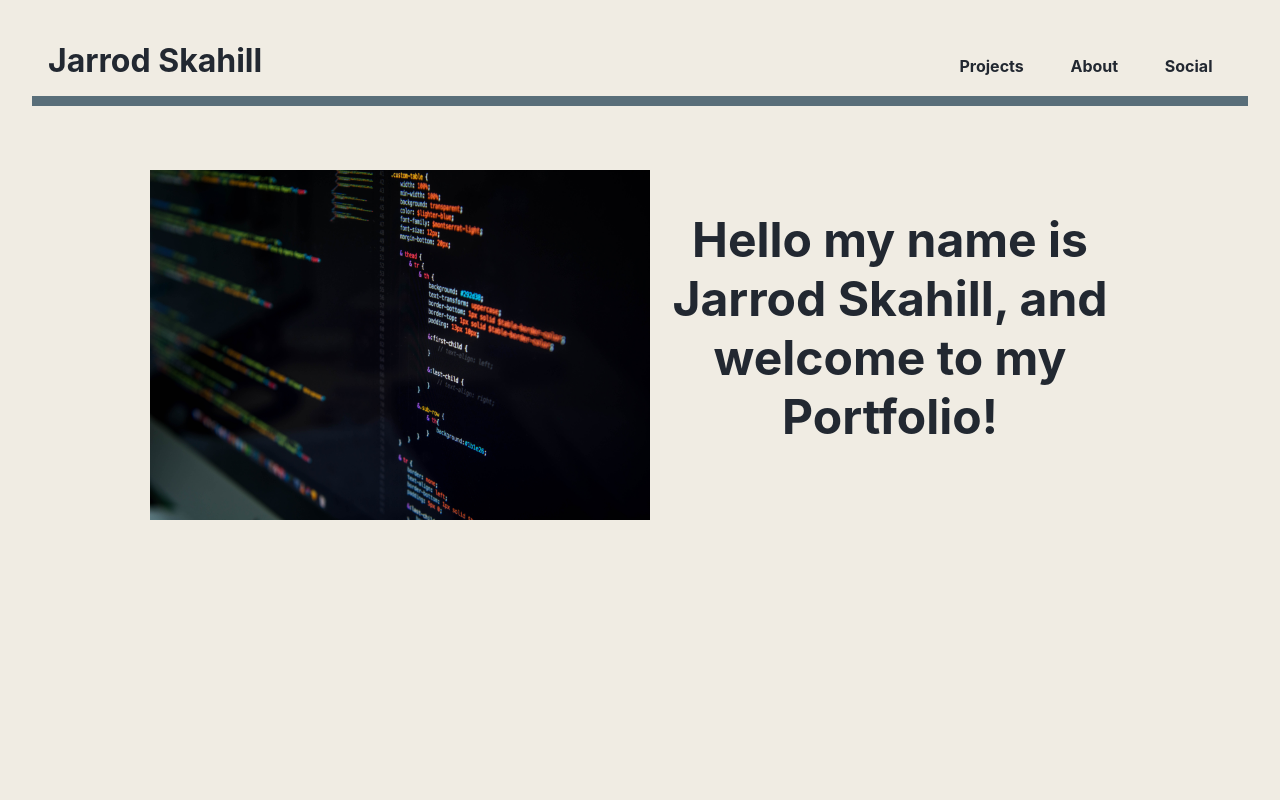
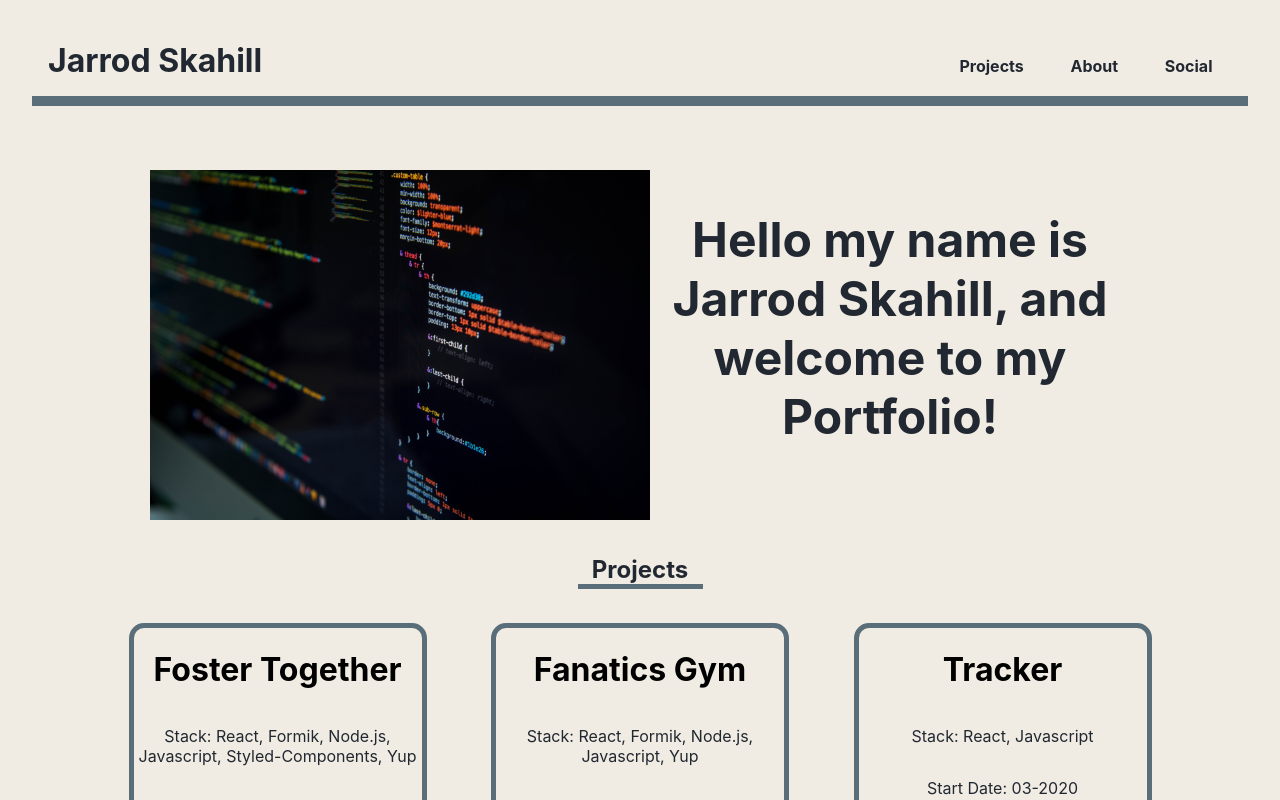
Before and after one commit to jarrod847/Portfolio, a React (Create React App) app: page / in a window 1280 px wide. Shown: the top 800 px of the page. Built offline with nearby package versions, Linux system fonts and the light colour scheme.

Commit message:
added projects to landing page

```diff
--- a/src/Components/LandingPage.js
+++ b/src/Components/LandingPage.js
@@ -1,6 +1,7 @@
 import React from "react";
 import "../scss/landing.scss";
 import codingImg from "../imgs/coding_pic.jpg";
+import ProjectDisplay from "./projects/projectDisplay";
 const LandingPage = () => {
   return (
     <div className="landing">
@@ -8,6 +9,7 @@ const LandingPage = () => {
         <img src={codingImg} />
         <h2>Hello my name is Jarrod Skahill, and welcome to my Portfolio!</h2>
       </div>
+      <ProjectDisplay />
     </div>
   );
 };
```
